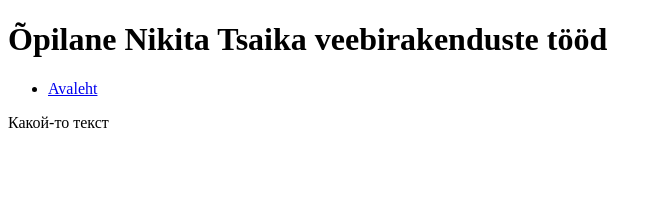
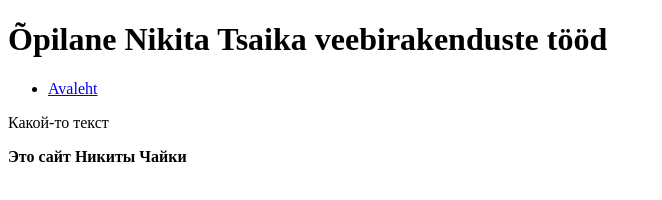
Before and after one commit to TsaikaWeb/TsaikaHTML, a plain HTML site: page Index.html in a window 1280 px wide. Shown: the whole page, without its empty margins (0-662 px from the left). Drawn offline with Linux system fonts and the light colour scheme.

Commit message:
Footer tekst on lisatud

```diff
--- a/Index.html
+++ b/Index.html
@@ -18,7 +18,7 @@
 	<p>Какой-то текст</p>
   </main>
   <footer>
-	<b></b>
+	<b>Это сайт Никиты Чайки</b>
   </footer>
 </body>
 </html>
```
